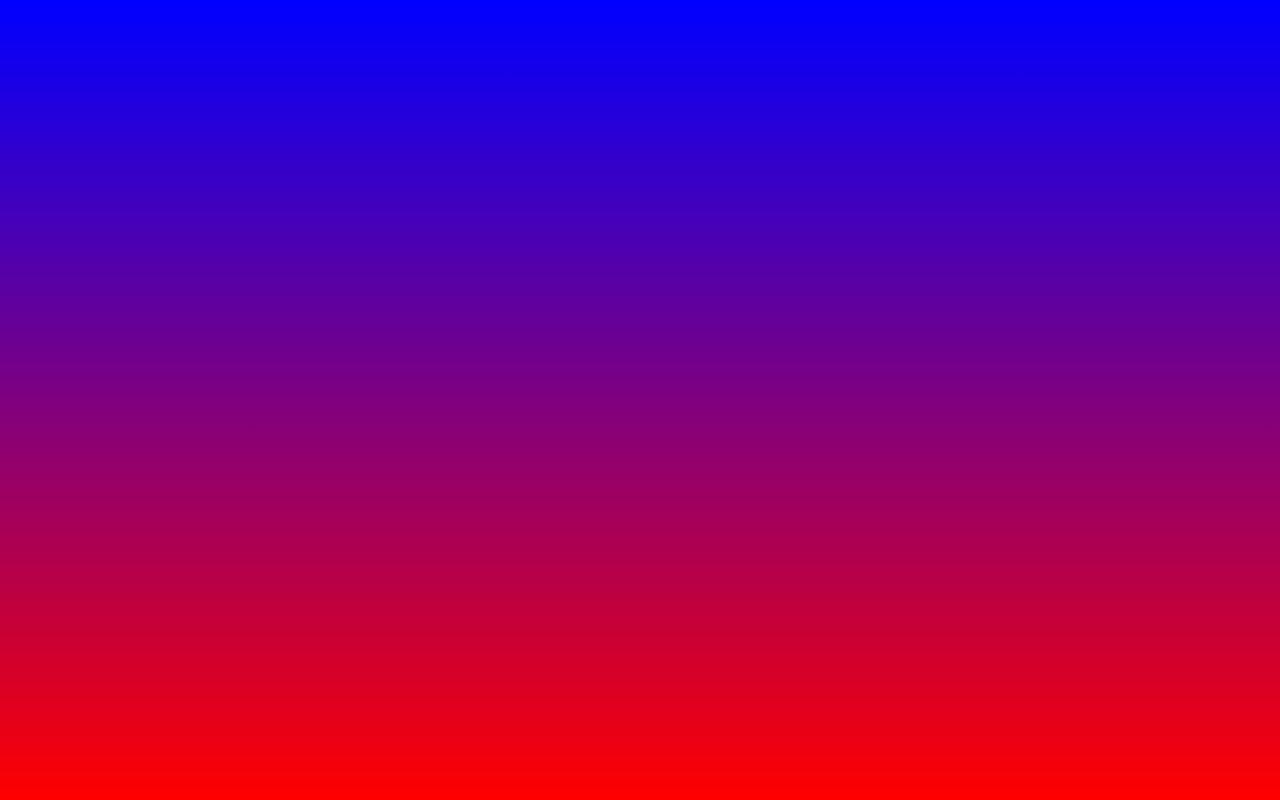
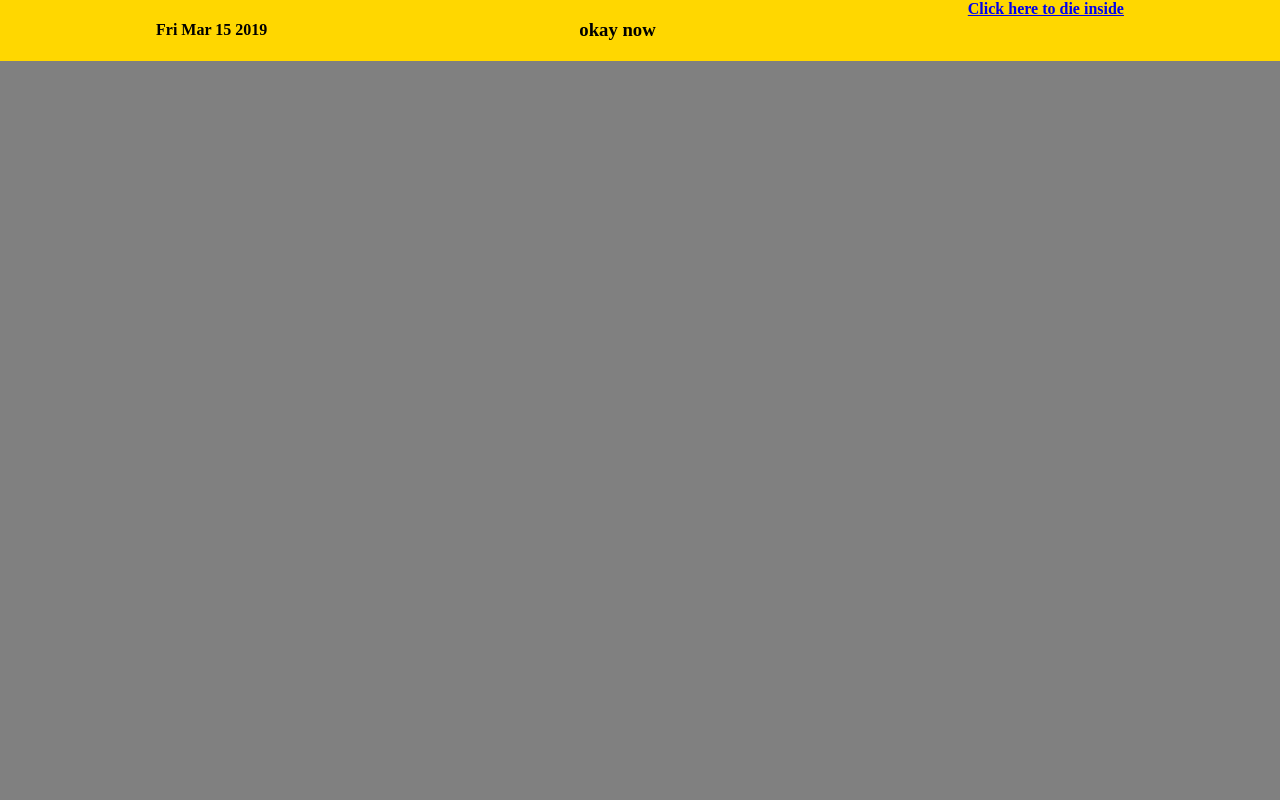
Before and after one commit to jchaedles/Website, a plain HTML site: page index.html in a window 1280 px wide. Drawn offline with Linux system fonts and the light colour scheme.

Commit message:
Basic site, gold banner, two headers and a link

```diff
--- a/index.html
+++ b/index.html
@@ -3,7 +3,7 @@
 	<head>
 		<title>A Better Page</title>
 		<link rel="stylesheet" href="styles/styles.css"/>
-		<!--<script async src="./javascript/index.js"></script>-->
+		<script async src="./javascript/index.js"></script>
 		<meta charset="UTF-8">
 		<meta name="viewport" content="width=device-width, initial-scale=1.0">
 		<meta name="description" content="A better page, made to screw around to learn HTML, CSS, and JS">
@@ -14,31 +14,17 @@
 	 <h4 id='date'></h4>
 	 </div>-->
 	 <div class="outer-container">
+		 <div class="text-container">
+			 <h4 id='date'></h4>
+			 <h3 id='header3'>okay now</h3>
+			 <b><a href="https://www.irs.gov/forms-instructions">Click here to die inside</a></b>
+		 </div>
 	 </div>
 	 <!-- <div class="image-section">
 	  <div class="section-style">
 	  <img src="https://source.unsplash.com/random/400x200" alt="" />
 	  <p>some image from unsplash.com</p>
-	 </div>
-
-	 div class="section-style">
-	 <img src="https://source.unsplash.com/random/400x200" alt="" />
-	 <p>Wow ANOTHER image from unslpash.com</p>
-	 </div>
 	  </div>-->
 
-	 <!--
-	  <div class="image-section">
-	  <div class="section-style">
-	  <img src="https://source.unsplash.com/random/400x200" alt="" />
-	  <p>some image from unsplash.com</p>
-	  </div>
-
-	  <div class="section-style">
-	  <img src="https://source.unsplash.com/random/400x200" alt=22 />
-	  <p>Wow ANOTHER image from unslpash.com</p>
-	  </div>
-	  </div>
-	 -->
 </body>
 </html>
--- a/styles/styles.css
+++ b/styles/styles.css
@@ -1,12 +1,25 @@
 html, body {
 	height: 100%;
 	margin: 0;
+	padding: 0;
+	background-attachment: fixed;
+	background-repeat: no-repeat;
 }
 
 
 .outer-container {
 	min-height:100%;
-	background-image: linear-gradient(blue, red);
+	/*background-image: linear-gradient(blue, red);*/
+	background-color: grey;
+	background-position: center;
+}
+
+.text-container {
+	height: 100%;
+	background-color: gold;
+	display: flex;
+	justify-content: space-around;
+	flex-direction: row;
 }
 
 .grad {
@@ -31,7 +44,7 @@ html, body {
 
 
 /*.section-style {
-	margin-right: 1px;
-	margin-left: 1px;
-	background-color: white;
+margin-right: 1px;
+margin-left: 1px;
+background-color: white;
 }*/
```
Lines whose indentation alone changed are shown as unchanged.
